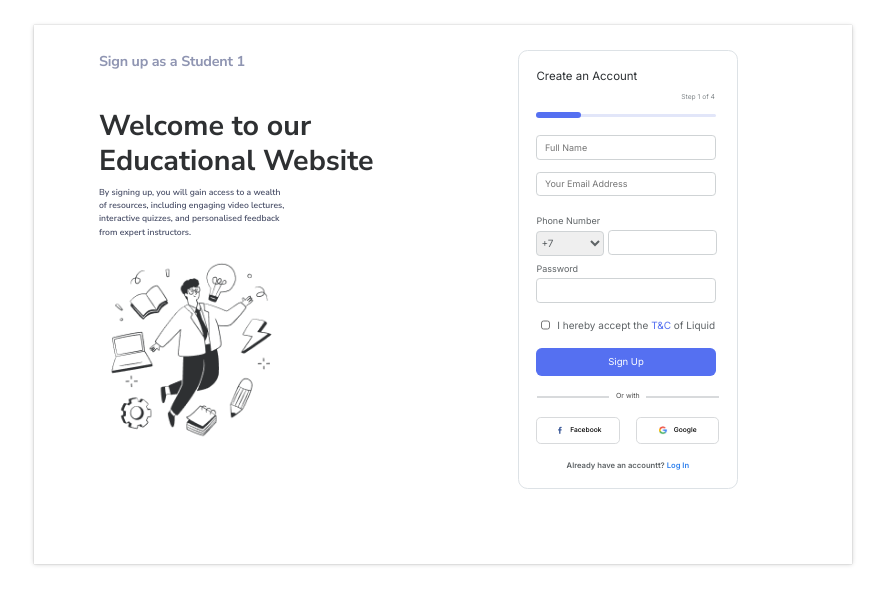
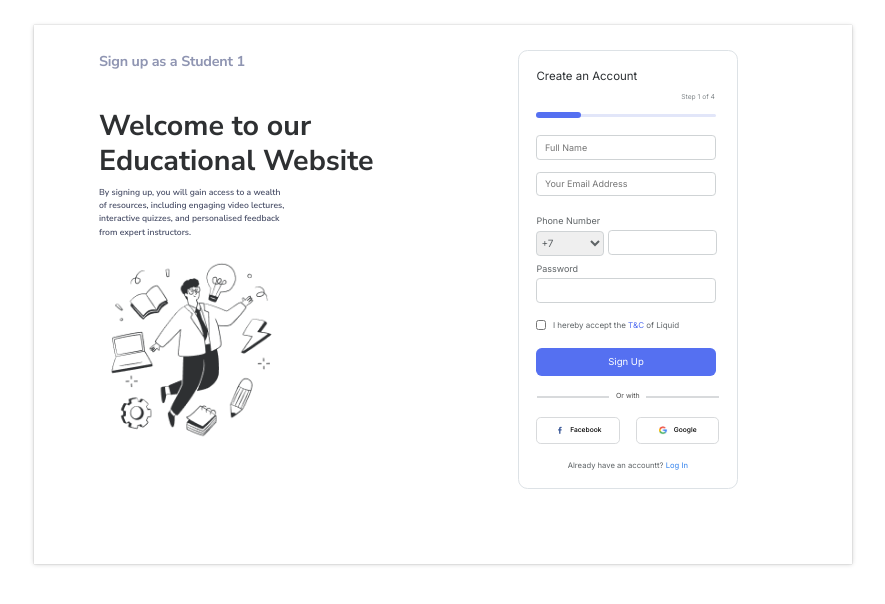
Before and after one commit to LizavetaBuharova/day6, a plain HTML site: page secondPage/index.html in a window 1280 px wide. Shown: the whole page, without its empty margins (197-1082 px from the left). Drawn offline with Linux system fonts and the light colour scheme.

Commit message:
внесены последние правки

```diff
--- a/secondPage/css/style.css
+++ b/secondPage/css/style.css
@@ -198,7 +198,7 @@ h2 {
 
 .checkbox {
     display: flex;
-    justify-content: center;
+    justify-content: start;
     align-items:center;
     margin-bottom: 12px;
 }
@@ -217,7 +217,7 @@ h2 {
     margin: 0;
     padding: 0;
     font-family: var(--text-inter);
-    font-size: 10px;
+    font-size: 8px;
     font-weight: 400;
     line-height: 8px;
     text-align: right;
@@ -314,7 +314,7 @@ h2 {
     padding: 0;
     font-family: var(--text-inter);
     font-size: 7.65px;
-    font-weight: 600;
+    font-weight: 400;
     line-height: 9px;
     letter-spacing: 0%;
     text-align: center;
```
